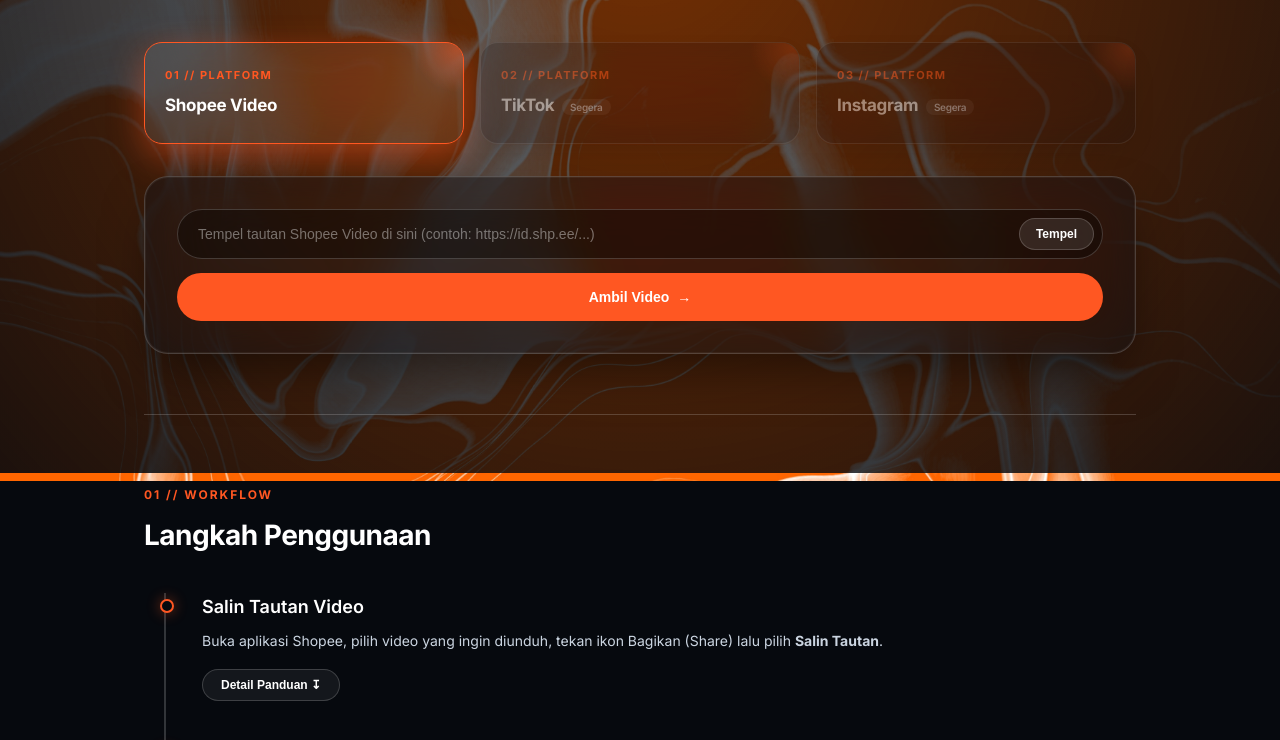
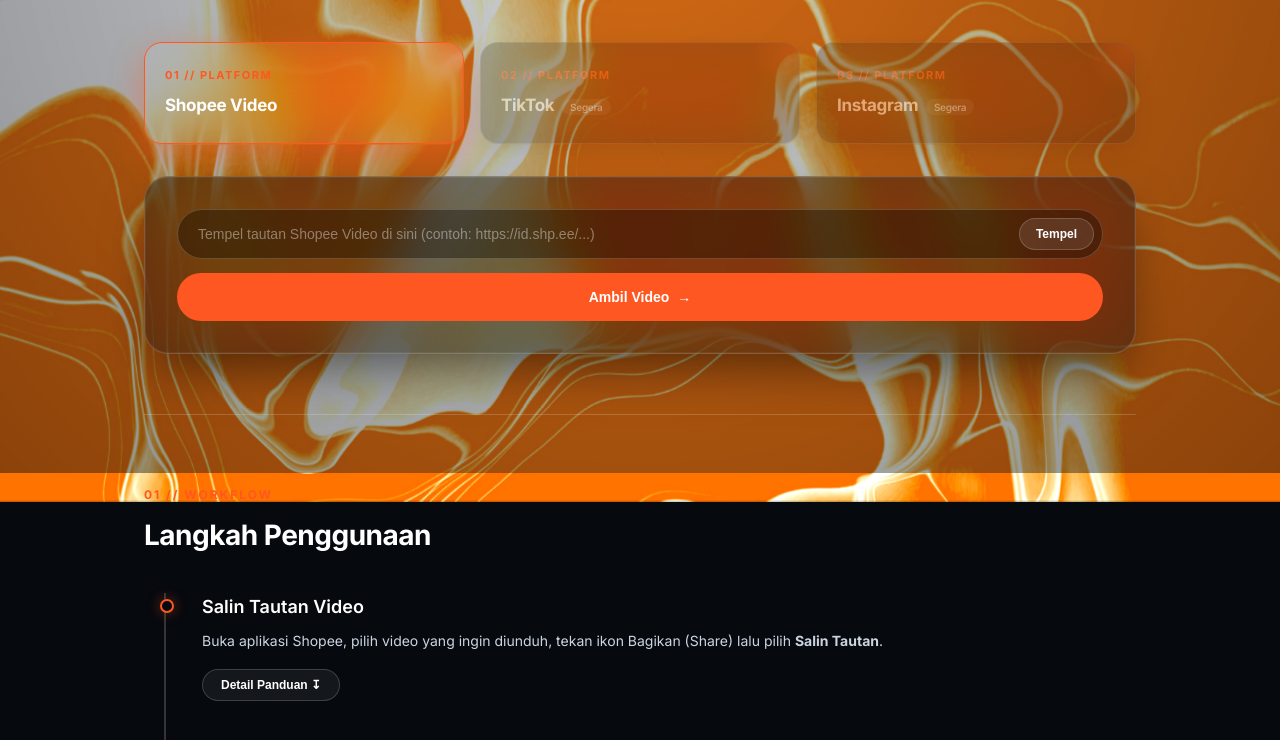
Before and after one commit to nebulacharon/mediadownloader-engine, a website with bundled scripts: page public/index.html in a window 1280 px wide. Shown: the part 327-1067 px from the top of the page. Built offline with nearby package versions, Linux system fonts and the light colour scheme.

Commit message:
style: brighten ambient background and lighten overlay opacity

```diff
--- a/public/assets/css/layout.css
+++ b/public/assets/css/layout.css
@@ -1,46 +1,44 @@
 /* Dynamic Ambient Background Layer */
 .ambient-backdrop {
     position: fixed;
-    inset: 0;
+    inset: -20px;
     z-index: -2;
     background-size: cover;
     background-position: center;
     background-repeat: no-repeat;
-    background-image: url('../images/shopee-bg.jpg');
+    background-image: url('/assets/images/shopee-bg.jpg');
+    /* Naikkan brightness & saturasi agar corak abstrak oranye menyala */
+    filter: brightness(1.2) saturate(140%);
+    -webkit-filter: brightness(1.2) saturate(140%);
     transition: background-image 0.6s ease;
     transform: scale(1.02);
   }
 
   body[data-theme="shopee"] .ambient-backdrop {
-    background-image: url('../images/shopee-bg.jpg');
+    background-image: url('/assets/images/shopee-bg.jpg');
   }
 
   body[data-theme="instagram"] .ambient-backdrop {
-    background-image: url('../images/instagram-bg.jpg');
+    background-image: url('/assets/images/instagram-bg.jpg');
   }
 
   body[data-theme="tiktok"] .ambient-backdrop,
   body[data-theme="facebook"] .ambient-backdrop {
-    background-image: url('../images/facebook-bg.jpg');
+    background-image: url('/assets/images/facebook-bg.jpg');
   }
 
   body[data-theme="x"] .ambient-backdrop {
-    background-image: url('../images/x-bg.jpg');
+    background-image: url('/assets/images/x-bg.jpg');
   }
 
-  /* Semi-transparent Dark Ambient Overlay */
+  /* Overlay Transparan Ringan (Hapus bayangan hitam pekat) */
   .ambient-overlay {
     position: fixed;
     inset: 0;
     z-index: -1;
-    background: radial-gradient(circle at 50% 30%, rgba(0, 0, 0, 0.25) 0%, rgba(6, 9, 14, 0.85) 100%),
-                rgba(6, 9, 14, 0.4);
+    background: radial-gradient(circle at 50% 25%, rgba(255, 255, 255, 0.08) 0%, rgba(10, 15, 25, 0.35) 100%),
+                rgba(5, 8, 15, 0.18);
     pointer-events: none;
-  }
-
-  .main-content-wrapper {
-    position: relative;
-    z-index: 2;
   }
 
   /* Navigation */
```
